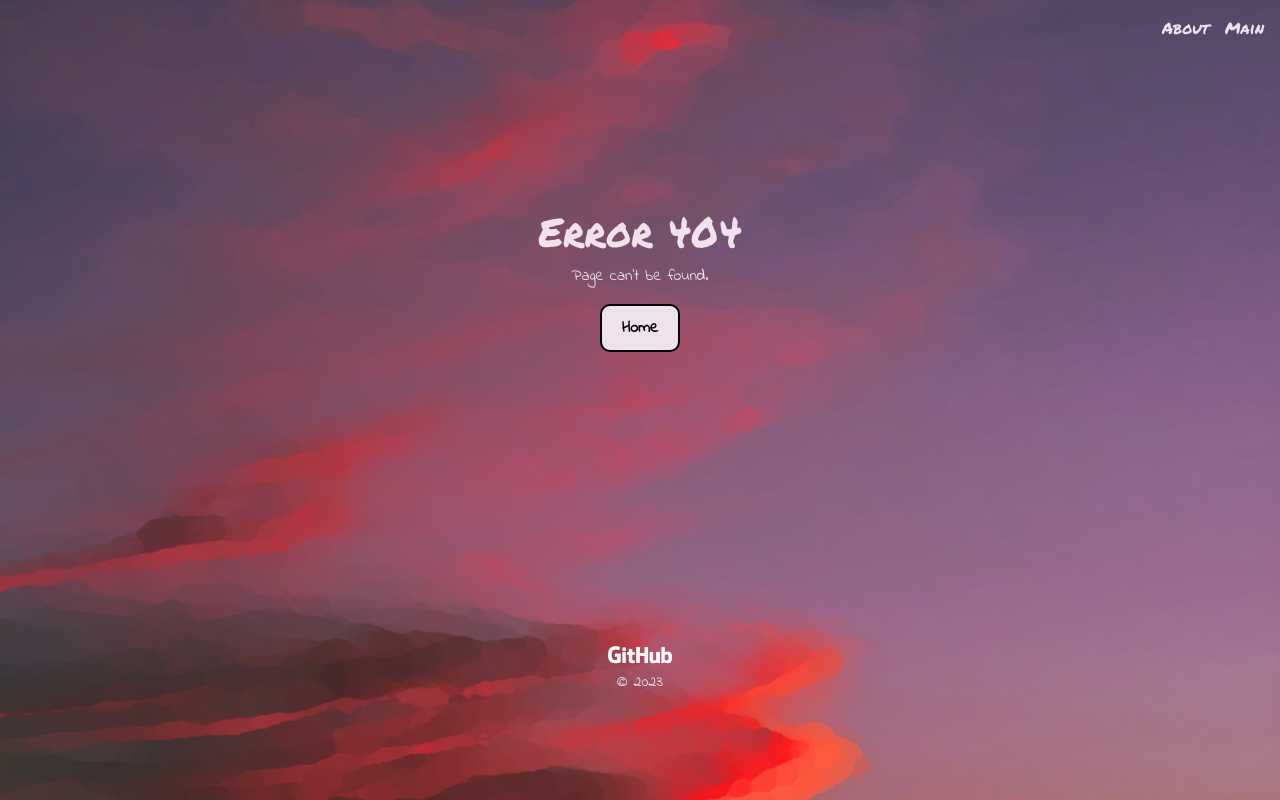
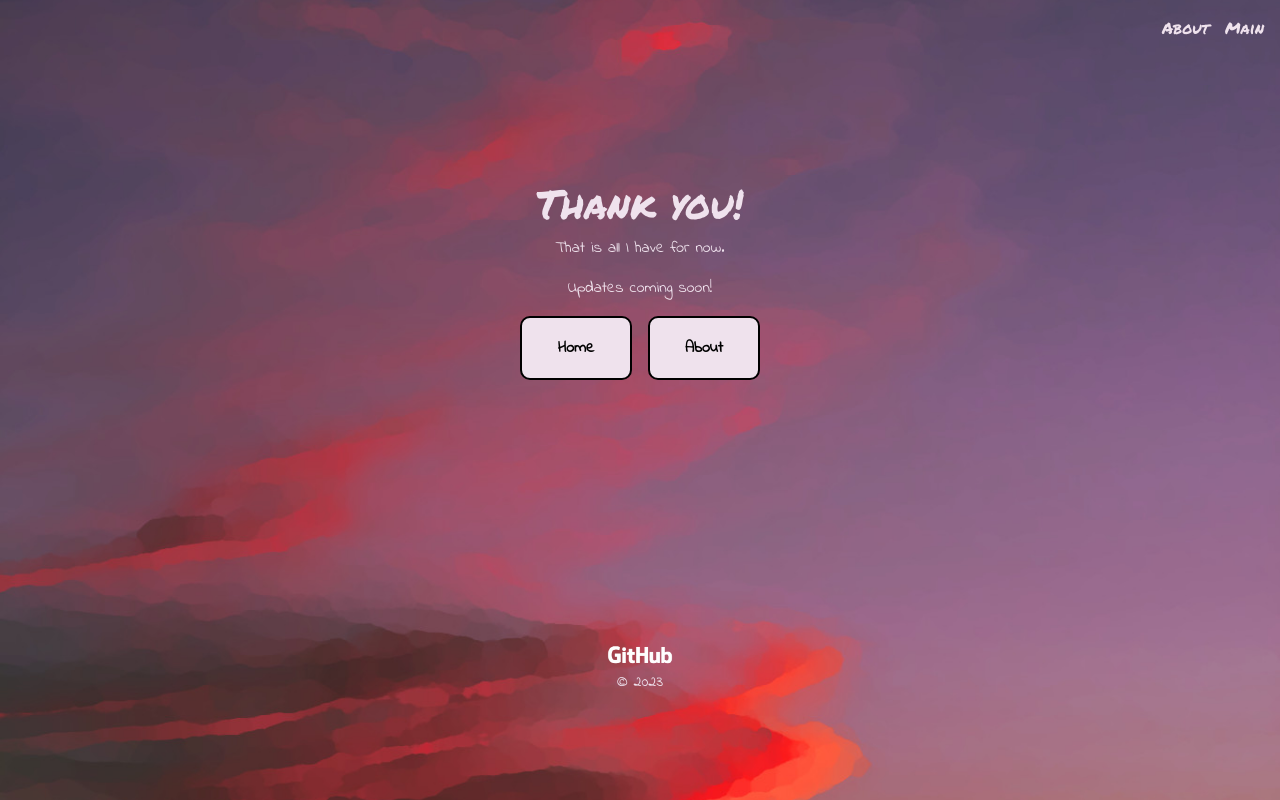
Before and after one commit to tracybrtn/little-altar, a React (Create React App) app: page /TheEnd in a window 1280 px wide. Before the commit this address had no page. Built offline with nearby package versions, Linux system fonts and the light colour scheme; a web font is replaced by a local one.

Commit message:
functioning End page and back buttons component

```diff
--- a/src/App.js
+++ b/src/App.js
@@ -9,6 +9,7 @@ import Charity from "./pages/Charity";
 import Laura from "./pages/Laura";
 import Pearl from "./pages/Pearl";
 import Error from "./pages/Error";
+import End from "./pages/End";
 
 //import components
 import Header from "./components/Header";
@@ -37,6 +38,10 @@ function App() {
         <Route
           path="/Pearl"
           element={<Pearl/>}
+        />
+        <Route
+          path="/TheEnd"
+          element={<End/>}
         />
         <Route
           path="/about"
--- /dev/null
+++ b/src/components/Back-Btns/index.js
@@ -0,0 +1,17 @@
+import React from "react";
+import { Link } from 'react-router-dom';
+
+const BackBtns = () => {
+  return(
+    <section className="back-btns d-flex">
+      <Link to='/'>
+        <button className="home-btn">Home</button>
+      </Link>
+      <Link to='/About'>
+        <button className="about-btn">About</button>
+      </Link>
+    </section>
+  )
+}
+
+export default BackBtns;
--- a/src/index.css
+++ b/src/index.css
@@ -109,7 +109,7 @@ button {
   border-style: solid;
 }
 
-.home-btn {
+.start-btn {
   border: none;
 }
 
@@ -165,17 +165,28 @@ footer p {
 }
 
 /*ERROR*/
-.page-error {
+.pages-error-end {
   justify-content: center;
   align-items: center;
   text-align: center;
   min-height: 50vh;
 }
 
-.page-error button:hover {
+/*BACK BUTTONS*/
+
+.back-btns {
+  column-gap: 1em;
+}
+
+.back-btns button {
+  width: 7em;
+  height: 4em;
+}
+
+.back-btns button:hover {
   background-color: var(--secondary-color);
 }
 
-.page-error button:hover a {
+.back-btns button:hover a {
   color: var(--primary-color);
 }
--- /dev/null
+++ b/src/pages/End.js
@@ -0,0 +1,21 @@
+import React from "react";
+import BackBtns from "../components/Back-Btns";
+
+const End = () => {
+  return(
+    <main className="pages-error-end d-flex flex-column align-items-center">
+      <section>
+        <h1>Thank you!</h1>
+        <p>
+          That is all I have for now.
+        </p>
+        <p>
+          Updates coming soon!
+        </p>
+      </section>
+      <BackBtns/>
+    </main>
+  )
+}
+
+export default End;
--- a/src/pages/Error.js
+++ b/src/pages/Error.js
@@ -1,9 +1,9 @@
 import React from 'react';
-import { Link } from 'react-router-dom';
+import BackBtns from "../components/Back-Btns";
 
 const Error = () => {
   return (
-    <main className='page-error d-flex flex-column'>
+    <main className='pages-error-end d-flex flex-column'>
       <section>
         <div>
           <h1>
@@ -13,10 +13,8 @@ const Error = () => {
             Page can't be found.
           </p>
         </div>
-        <Link to='/'>
-          <button>Home</button>
-        </Link>
       </section>
+      <BackBtns/>
     </main>
   );
 };
--- a/src/pages/Home.js
+++ b/src/pages/Home.js
@@ -13,7 +13,7 @@ const Home = () => {
             </p>
             <p className="citation">- ACOK 40: DAENERYS III. GRRM</p>
           </div>
-          <button className="home-btn">
+          <button className="start-btn">
             <Link to='/Charity'>Meet the ancestors</Link>
           </button>
         </div>
--- a/src/pages/Pearl.js
+++ b/src/pages/Pearl.js
@@ -17,7 +17,7 @@ const Pearl = () => {
           <Link to='/Laura'>Previous</Link>
         </button>
         <button className="btn-next">
-          <Link to='/'>Next</Link>
+          <Link to='/TheEnd'>Next</Link>
         </button>
       </div>
     </main>
```
